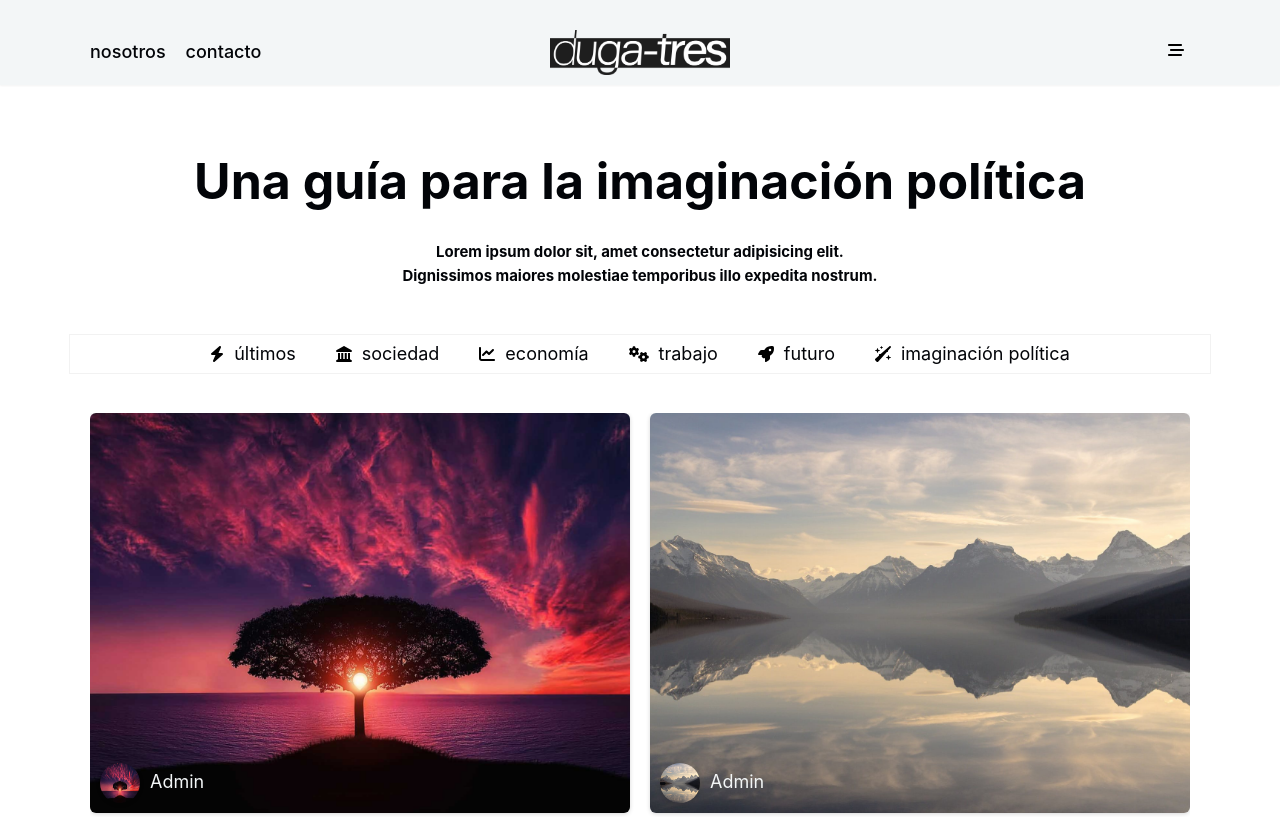
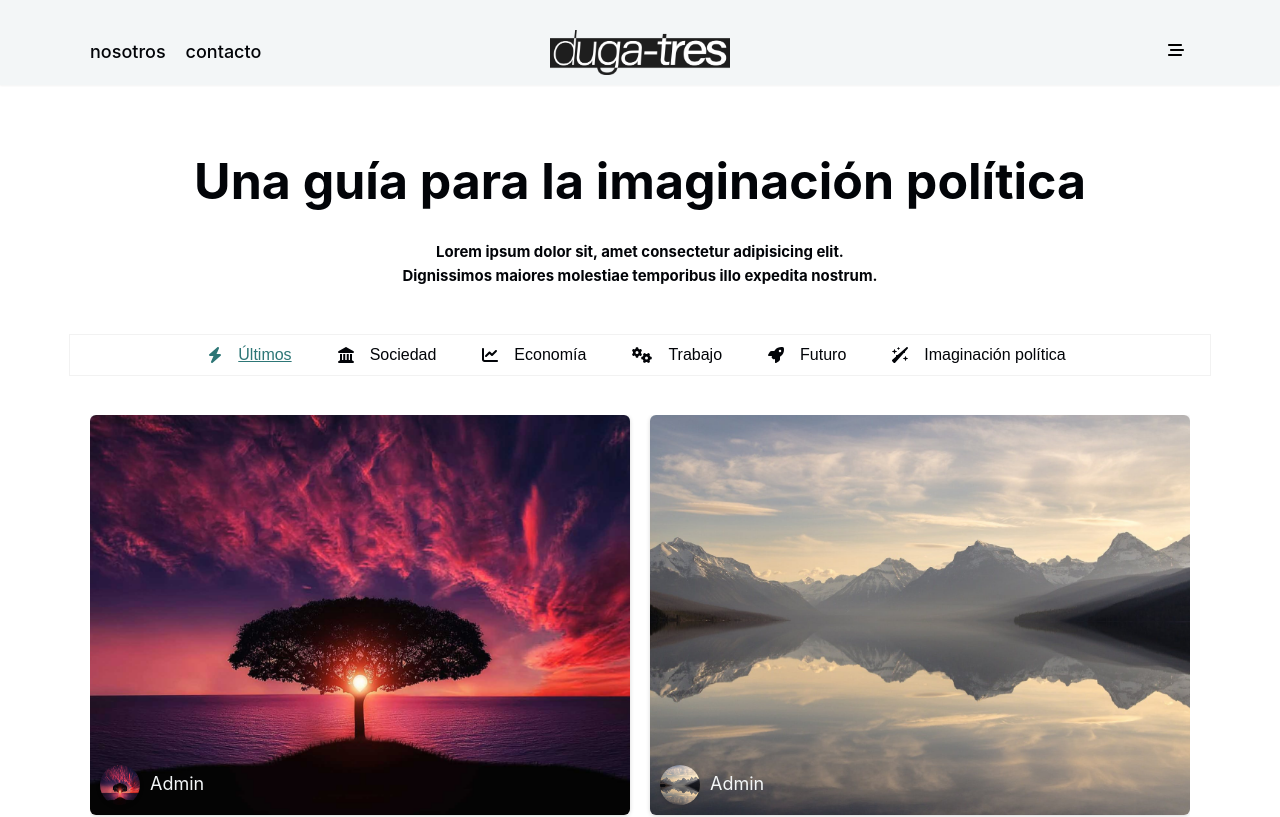
Before and after one commit to Franco-Juarez/duga-tres, a Next.js app: page / in a window 1280 px wide. Shown: the top 817 px of the page. Built offline with nearby package versions, Linux system fonts and the light colour scheme; grey boxes are pictures that could not be loaded.

Commit message:
Nueva funcionalidad en el slider del index

```diff
--- a/components/NavFilter.js
+++ /dev/null
@@ -1,41 +0,0 @@
-import Link from "next/link";
-import styles from "../styles/navBar.module.css";
-import Society from "./svg/society";
-import Economy from "./svg/economy";
-import Work from "./svg/work";
-import Imagine from "./svg/imagine";
-import Future from "./svg/future";
-import Thunder from "./svg/thunder";
-
-export default function NavFilter() {
-  return (
-    <nav className={styles.filterNav}>
-      <ul>
-        <li>
-          <Thunder />
-          <Link href="/Sociedad">últimos</Link>
-        </li>
-        <li>
-          <Society />
-          <Link href="/Sociedad">sociedad</Link>
-        </li>
-        <li>
-          <Economy />
-          <Link href="/Economia">economía</Link>
-        </li>
-        <li>
-          <Work />
-          <Link href="/Economia">trabajo</Link>
-        </li>
-        <li>
-          <Future />
-          <Link href="/Economia">futuro</Link>
-        </li>
-        <li>
-          <Imagine />
-          <Link href="/Economia">imaginación política</Link>
-        </li>
-      </ul>
-    </nav>
-  );
-}
--- a/components/slider.module.css
+++ b/components/slider.module.css
@@ -6,6 +6,12 @@
   align-items: center;
   flex-direction: column;
   padding-bottom: 40px;
+  animation: fade-in 0.5s ease-in-out;
+}
+
+@keyframes fade-in {
+  0% { opacity: 0; }
+  100% { opacity: 1; }
 }
 
 .swip .articleImg {
--- a/components/svg/economy.js
+++ b/components/svg/economy.js
@@ -1,6 +1,6 @@
-const Economy = () => (
+const Economy = ({color}) => (
   <svg xmlns="http://www.w3.org/2000/svg" height="16" width="16" viewBox="0 0 512 512">
-    <path d="M64 64c0-17.7-14.3-32-32-32S0 46.3 0 64V400c0 44.2 35.8 80 80 80H480c17.7 0 32-14.3 32-32s-14.3-32-32-32H80c-8.8 0-16-7.2-16-16V64zm406.6 86.6c12.5-12.5 12.5-32.8 0-45.3s-32.8-12.5-45.3 0L320 210.7l-57.4-57.4c-12.5-12.5-32.8-12.5-45.3 0l-112 112c-12.5 12.5-12.5 32.8 0 45.3s32.8 12.5 45.3 0L240 221.3l57.4 57.4c12.5 12.5 32.8 12.5 45.3 0l128-128z"/>
+    <path fill={color} d="M64 64c0-17.7-14.3-32-32-32S0 46.3 0 64V400c0 44.2 35.8 80 80 80H480c17.7 0 32-14.3 32-32s-14.3-32-32-32H80c-8.8 0-16-7.2-16-16V64zm406.6 86.6c12.5-12.5 12.5-32.8 0-45.3s-32.8-12.5-45.3 0L320 210.7l-57.4-57.4c-12.5-12.5-32.8-12.5-45.3 0l-112 112c-12.5 12.5-12.5 32.8 0 45.3s32.8 12.5 45.3 0L240 221.3l57.4 57.4c12.5 12.5 32.8 12.5 45.3 0l128-128z"/>
   </svg>
 );
 
--- a/components/svg/future.js
+++ b/components/svg/future.js
@@ -1,6 +1,6 @@
-const Future = () => (
+const Future = ({color}) => (
   <svg xmlns="http://www.w3.org/2000/svg" height="16" width="16" viewBox="0 0 512 512">
-    <path d="M156.6 384.9L125.7 354c-8.5-8.5-11.5-20.8-7.7-32.2c3-8.9 7-20.5 11.8-33.8L24 288c-8.6 0-16.6-4.6-20.9-12.1s-4.2-16.7 .2-24.1l52.5-88.5c13-21.9 36.5-35.3 61.9-35.3l82.3 0c2.4-4 4.8-7.7 7.2-11.3C289.1-4.1 411.1-8.1 483.9 5.3c11.6 2.1 20.6 11.2 22.8 22.8c13.4 72.9 9.3 194.8-111.4 276.7c-3.5 2.4-7.3 4.8-11.3 7.2v82.3c0 25.4-13.4 49-35.3 61.9l-88.5 52.5c-7.4 4.4-16.6 4.5-24.1 .2s-12.1-12.2-12.1-20.9V380.8c-14.1 4.9-26.4 8.9-35.7 11.9c-11.2 3.6-23.4 .5-31.8-7.8zM384 168a40 40 0 1 0 0-80 40 40 0 1 0 0 80z"/>
+    <path fill={color} d="M156.6 384.9L125.7 354c-8.5-8.5-11.5-20.8-7.7-32.2c3-8.9 7-20.5 11.8-33.8L24 288c-8.6 0-16.6-4.6-20.9-12.1s-4.2-16.7 .2-24.1l52.5-88.5c13-21.9 36.5-35.3 61.9-35.3l82.3 0c2.4-4 4.8-7.7 7.2-11.3C289.1-4.1 411.1-8.1 483.9 5.3c11.6 2.1 20.6 11.2 22.8 22.8c13.4 72.9 9.3 194.8-111.4 276.7c-3.5 2.4-7.3 4.8-11.3 7.2v82.3c0 25.4-13.4 49-35.3 61.9l-88.5 52.5c-7.4 4.4-16.6 4.5-24.1 .2s-12.1-12.2-12.1-20.9V380.8c-14.1 4.9-26.4 8.9-35.7 11.9c-11.2 3.6-23.4 .5-31.8-7.8zM384 168a40 40 0 1 0 0-80 40 40 0 1 0 0 80z"/>
   </svg>
 );
 
--- a/components/svg/imagine.js
+++ b/components/svg/imagine.js
@@ -1,6 +1,6 @@
-const Imagine = () => (
+const Imagine = ({color}) => (
   <svg xmlns="http://www.w3.org/2000/svg" height="16" width="16" viewBox="0 0 512 512">
-   <path d="M464 6.1c9.5-8.5 24-8.1 33 .9l8 8c9 9 9.4 23.5 .9 33l-85.8 95.9c-2.6 2.9-4.1 6.7-4.1 10.7V176c0 8.8-7.2 16-16 16H384.2c-4.6 0-8.9 1.9-11.9 5.3L100.7 500.9C94.3 508 85.3 512 75.8 512c-8.8 0-17.3-3.5-23.5-9.8L9.7 459.7C3.5 453.4 0 445 0 436.2c0-9.5 4-18.5 11.1-24.8l111.6-99.8c3.4-3 5.3-7.4 5.3-11.9V272c0-8.8 7.2-16 16-16h34.6c3.9 0 7.7-1.5 10.7-4.1L464 6.1zM432 288c3.6 0 6.7 2.4 7.7 5.8l14.8 51.7 51.7 14.8c3.4 1 5.8 4.1 5.8 7.7s-2.4 6.7-5.8 7.7l-51.7 14.8-14.8 51.7c-1 3.4-4.1 5.8-7.7 5.8s-6.7-2.4-7.7-5.8l-14.8-51.7-51.7-14.8c-3.4-1-5.8-4.1-5.8-7.7s2.4-6.7 5.8-7.7l51.7-14.8 14.8-51.7c1-3.4 4.1-5.8 7.7-5.8zM87.7 69.8l14.8 51.7 51.7 14.8c3.4 1 5.8 4.1 5.8 7.7s-2.4 6.7-5.8 7.7l-51.7 14.8L87.7 218.2c-1 3.4-4.1 5.8-7.7 5.8s-6.7-2.4-7.7-5.8L57.5 166.5 5.8 151.7c-3.4-1-5.8-4.1-5.8-7.7s2.4-6.7 5.8-7.7l51.7-14.8L72.3 69.8c1-3.4 4.1-5.8 7.7-5.8s6.7 2.4 7.7 5.8zM208 0c3.7 0 6.9 2.5 7.8 6.1l6.8 27.3 27.3 6.8c3.6 .9 6.1 4.1 6.1 7.8s-2.5 6.9-6.1 7.8l-27.3 6.8-6.8 27.3c-.9 3.6-4.1 6.1-7.8 6.1s-6.9-2.5-7.8-6.1l-6.8-27.3-27.3-6.8c-3.6-.9-6.1-4.1-6.1-7.8s2.5-6.9 6.1-7.8l27.3-6.8 6.8-27.3c.9-3.6 4.1-6.1 7.8-6.1z"/>
+   <path fill={color} d="M464 6.1c9.5-8.5 24-8.1 33 .9l8 8c9 9 9.4 23.5 .9 33l-85.8 95.9c-2.6 2.9-4.1 6.7-4.1 10.7V176c0 8.8-7.2 16-16 16H384.2c-4.6 0-8.9 1.9-11.9 5.3L100.7 500.9C94.3 508 85.3 512 75.8 512c-8.8 0-17.3-3.5-23.5-9.8L9.7 459.7C3.5 453.4 0 445 0 436.2c0-9.5 4-18.5 11.1-24.8l111.6-99.8c3.4-3 5.3-7.4 5.3-11.9V272c0-8.8 7.2-16 16-16h34.6c3.9 0 7.7-1.5 10.7-4.1L464 6.1zM432 288c3.6 0 6.7 2.4 7.7 5.8l14.8 51.7 51.7 14.8c3.4 1 5.8 4.1 5.8 7.7s-2.4 6.7-5.8 7.7l-51.7 14.8-14.8 51.7c-1 3.4-4.1 5.8-7.7 5.8s-6.7-2.4-7.7-5.8l-14.8-51.7-51.7-14.8c-3.4-1-5.8-4.1-5.8-7.7s2.4-6.7 5.8-7.7l51.7-14.8 14.8-51.7c1-3.4 4.1-5.8 7.7-5.8zM87.7 69.8l14.8 51.7 51.7 14.8c3.4 1 5.8 4.1 5.8 7.7s-2.4 6.7-5.8 7.7l-51.7 14.8L87.7 218.2c-1 3.4-4.1 5.8-7.7 5.8s-6.7-2.4-7.7-5.8L57.5 166.5 5.8 151.7c-3.4-1-5.8-4.1-5.8-7.7s2.4-6.7 5.8-7.7l51.7-14.8L72.3 69.8c1-3.4 4.1-5.8 7.7-5.8s6.7 2.4 7.7 5.8zM208 0c3.7 0 6.9 2.5 7.8 6.1l6.8 27.3 27.3 6.8c3.6 .9 6.1 4.1 6.1 7.8s-2.5 6.9-6.1 7.8l-27.3 6.8-6.8 27.3c-.9 3.6-4.1 6.1-7.8 6.1s-6.9-2.5-7.8-6.1l-6.8-27.3-27.3-6.8c-3.6-.9-6.1-4.1-6.1-7.8s2.5-6.9 6.1-7.8l27.3-6.8 6.8-27.3c.9-3.6 4.1-6.1 7.8-6.1z"/>
   </svg>
 );
 
--- a/components/svg/society.js
+++ b/components/svg/society.js
@@ -1,6 +1,6 @@
-const Society = () => (
+const Society = ({color}) => (
   <svg xmlns="http://www.w3.org/2000/svg" height="16" width="16" viewBox="0 0 512 512">
-    <path d="M240.1 4.2c9.8-5.6 21.9-5.6 31.8 0l171.8 98.1L448 104l0 .9 47.9 27.4c12.6 7.2 18.8 22 15.1 36s-16.4 23.8-30.9 23.8H32c-14.5 0-27.2-9.8-30.9-23.8s2.5-28.8 15.1-36L64 104.9V104l4.4-1.6L240.1 4.2zM64 224h64V416h40V224h64V416h48V224h64V416h40V224h64V420.3c.6 .3 1.2 .7 1.8 1.1l48 32c11.7 7.8 17 22.4 12.9 35.9S494.1 512 480 512H32c-14.1 0-26.5-9.2-30.6-22.7s1.1-28.1 12.9-35.9l48-32c.6-.4 1.2-.7 1.8-1.1V224z"/>
+    <path fill={color} d="M240.1 4.2c9.8-5.6 21.9-5.6 31.8 0l171.8 98.1L448 104l0 .9 47.9 27.4c12.6 7.2 18.8 22 15.1 36s-16.4 23.8-30.9 23.8H32c-14.5 0-27.2-9.8-30.9-23.8s2.5-28.8 15.1-36L64 104.9V104l4.4-1.6L240.1 4.2zM64 224h64V416h40V224h64V416h48V224h64V416h40V224h64V420.3c.6 .3 1.2 .7 1.8 1.1l48 32c11.7 7.8 17 22.4 12.9 35.9S494.1 512 480 512H32c-14.1 0-26.5-9.2-30.6-22.7s1.1-28.1 12.9-35.9l48-32c.6-.4 1.2-.7 1.8-1.1V224z"/>
   </svg>
   );
 
--- a/components/svg/thunder.js
+++ b/components/svg/thunder.js
@@ -1,6 +1,6 @@
-const Thunder = () => (
+const Thunder = ({color}) => (
   <svg xmlns="http://www.w3.org/2000/svg" height="16" width="14" viewBox="0 0 448 512">
-    <path d="M349.4 44.6c5.9-13.7 1.5-29.7-10.6-38.5s-28.6-8-39.9 1.8l-256 224c-10 8.8-13.6 22.9-8.9 35.3S50.7 288 64 288H175.5L98.6 467.4c-5.9 13.7-1.5 29.7 10.6 38.5s28.6 8 39.9-1.8l256-224c10-8.8 13.6-22.9 8.9-35.3s-16.6-20.7-30-20.7H272.5L349.4 44.6z"/>
+    <path fill={color} d="M349.4 44.6c5.9-13.7 1.5-29.7-10.6-38.5s-28.6-8-39.9 1.8l-256 224c-10 8.8-13.6 22.9-8.9 35.3S50.7 288 64 288H175.5L98.6 467.4c-5.9 13.7-1.5 29.7 10.6 38.5s28.6 8 39.9-1.8l256-224c10-8.8 13.6-22.9 8.9-35.3s-16.6-20.7-30-20.7H272.5L349.4 44.6z"/>
   </svg>
   );
 
--- a/pages/index.js
+++ b/pages/index.js
@@ -1,33 +1,123 @@
 import Head from 'next/head';
 import Layout, { siteTitle } from '../components/layout';
-import { getSortedPostsData, getLatestPosts } from '../lib/posts';
+import TitleContainer from '../components/TitleContainer';
+import { getSortedPostsData } from '../lib/posts';
 import Slider from '../components/Slider';
-import NavFilter from '../components/NavFilter';
-import TitleContainer from '../components/TitleContainer';
 
+//icons
+import styles from "../styles/navBar.module.css";
+import Society from "../components/svg/society";
+import Economy from "../components/svg/economy";
+import Work from "../components/svg/work";
+import Imagine from "../components/svg/imagine";
+import Future from "../components/svg/future";
+import Thunder from "../components/svg/thunder";
+import { useState } from 'react';
 
 export async function getStaticProps() {
   const allPostsData = getSortedPostsData();
-  const latestPosts = getLatestPosts();
 
   return {
     props: {
       allPostsData,
-      latestPosts,
     },
   };
 }
 
-export default function Home({ latestPosts }) {
+export default function Home({ allPostsData }) {
+
+  const [selectedCategory, setSelectedCategory] = useState('últimos');
+
+  const handleButtonClick = (category) => {
+    setSelectedCategory(category);
+  };
+
+  const filterPostsByCategory = (selectedCategory) => {
+    if (selectedCategory.toLowerCase() === 'últimos') {
+      return allPostsData
+        .sort((a, b) => new Date(b.date) - new Date(a.date))
+        .slice(0, 3);
+    } else {
+      return selectedCategory
+        ? allPostsData.filter(post => post.category.toLowerCase() === selectedCategory.toLowerCase())
+        : allPostsData;
+    }
+  };
+
+  const filteredPosts = filterPostsByCategory(selectedCategory);
+
   return (
     <Layout home>
       <Head>
         <title>{siteTitle}</title>
       </Head>
       <TitleContainer />
-      <NavFilter />
+      <nav className={styles.filterNav}>
+        <ul>
+          <li>
+            <Thunder
+            color={selectedCategory === 'últimos' ? "#2D7676" : '#020408'}
+            />
+            <button
+            className={selectedCategory === 'últimos' ? styles.activeBtn : ''}
+            key={"default"}
+            onClick={() => handleButtonClick("últimos")}
+            >Últimos</button>
+          </li>
+          <li>
+            <Society
+            color={selectedCategory === 'Sociedad' ? "#2D7676" : '#020408'}
+            />
+            <button
+            className={selectedCategory === 'Sociedad' ? styles.activeBtn : ''}
+            key={"Sociedad"}
+            onClick={() => handleButtonClick("Sociedad")}
+            >Sociedad</button>
+          </li>
+          <li>
+            <Economy
+            color={selectedCategory === 'Economía' ? "#2D7676" : '#020408'}
+            />
+            <button
+            className={selectedCategory === 'Economía' ? styles.activeBtn : ''}
+            key={"Economía"}
+            onClick={() => handleButtonClick("Economía")}
+            >Economía</button>
+          </li>
+          <li>
+            <Work
+            color={selectedCategory === 'Trabajo' ? "#2D7676" : '#020408'}
+            />
+            <button
+            className={selectedCategory === 'Trabajo' ? styles.activeBtn : ''}
+            key={"Trabajo"}
+            onClick={() => handleButtonClick("Trabajo")}
+            >Trabajo</button>
+          </li>
+          <li>
+            <Future
+            color={selectedCategory === 'Futuro' ? "#2D7676" : '#020408'}
+            />
+            <button
+            className={selectedCategory === 'Futuro' ? styles.activeBtn : ''}
+            key={"Futuro"}
+            onClick={() => handleButtonClick("Futuro")}
+            >Futuro</button>
+          </li>
+          <li>
+            <Imagine
+            color={selectedCategory === 'Imaginación política' ? "#2D7676" : '#020408'}
+            />
+            <button
+            className={selectedCategory === 'Imaginación política' ? styles.activeBtn : ''}
+            key={"Imaginación política"}
+            onClick={() => handleButtonClick("Imaginación política")}
+            >Imaginación política</button>
+          </li>
+        </ul>
+      </nav>
       <Slider
-      postData={latestPosts}
+      postData={filteredPosts}
       />
     </Layout>
   );
--- a/styles/navBar.module.css
+++ b/styles/navBar.module.css
@@ -57,10 +57,27 @@
   gap: 10px;
 }
 
-.filterNav a {
+.filterNav button {
   color: #020408;
-  font-size: 18px;
+  font-size: 16px;
   line-height: 18px;
+  background-color: transparent;
+  border: none;
+  cursor: pointer;
+}
+
+.filterNav .activeBtn {
+  color: #2D7676;
+  text-decoration: underline;
+}
+
+
+.filterNav button:hover {
+  color: #2D7676;
+  font-size: 16px;
+  line-height: 18px;
+  background-color: transparent;
+  border: none;
 }
 
 .footerContainer {
```
Also changed, not shown: components/svg/work.js (+2 -2 lines).
